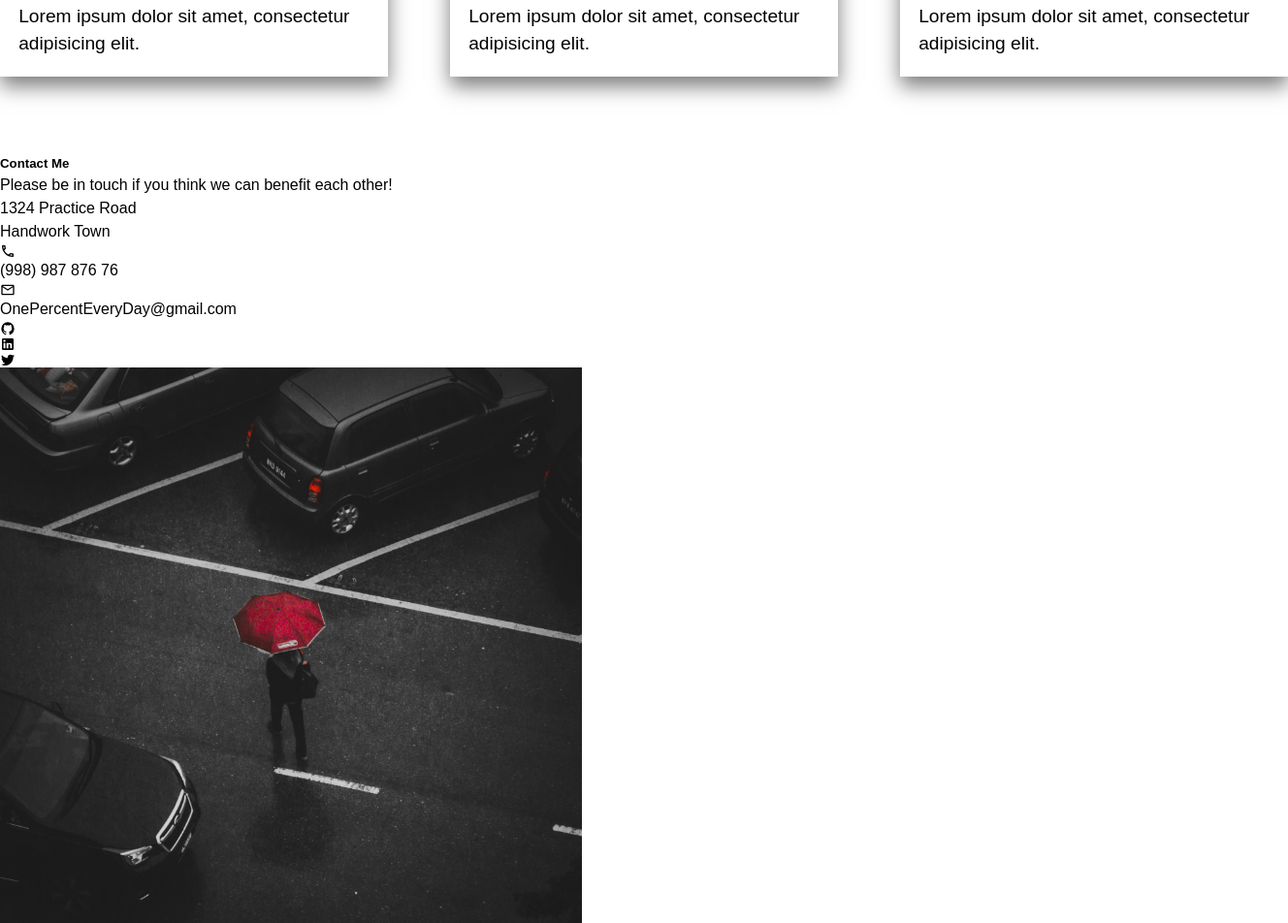
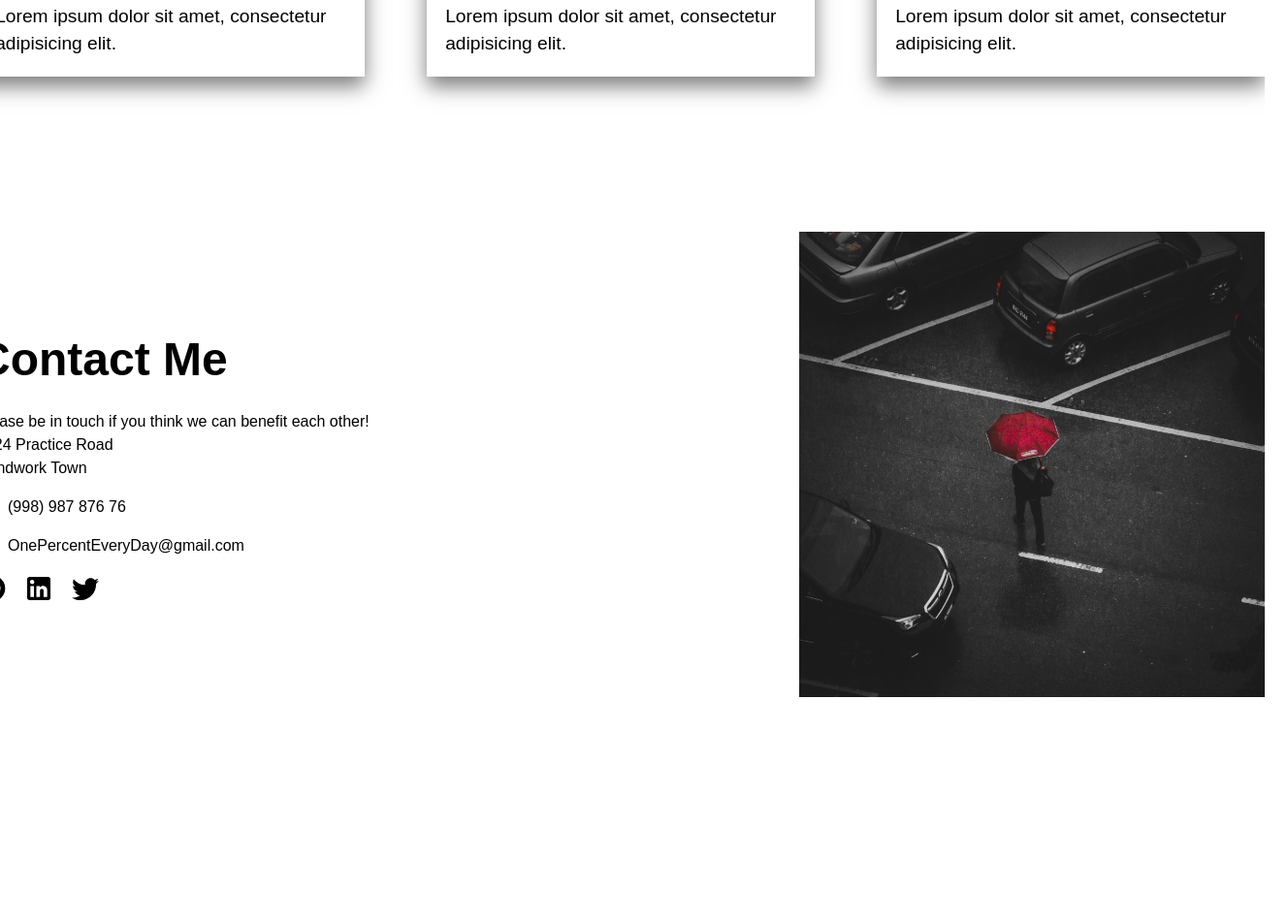
Before and after one commit to J-Herika/homePage_responsiveDesign, a website built with Vite: page index.html in a window 1280 px wide. Shown: the part 2051-3003 px from the top of the page at 97% size, 1328 px wide, since content can reach past the window. After the commit the page ends 2770 px from the top, so only its background shows below. Built offline with nearby package versions, Linux system fonts and the light colour scheme.

Commit message:
finishes adding the footer styles

```diff
--- a/index.html
+++ b/index.html
@@ -108,11 +108,13 @@
         </section>
       </section>
     </main>
-    <footer>
+    <footer class="container">
       <section class="footer-text">
         <h5>Contact Me</h5>
-        <p>Please be in touch if you think we can benefit each other!</p>
-        <p>1324 Practice Road <br />Handwork Town</p>
+        <div>
+          <p>Please be in touch if you think we can benefit each other!</p>
+          <p>1324 Practice Road <br />Handwork Town</p>
+        </div>
         <div class="footer-contact">
           <img src="assets/phone-outline.svg" alt="" />
           <p>(998) 987 876 76</p>
@@ -121,14 +123,14 @@
           <img src="assets/email-outline.svg" alt="" />
           <p>OnePercentEveryDay@gmail.com</p>
         </div>
-        <div>
+        <div class="social">
           <img src="assets/github.svg" alt="github link" /><img
             src="assets/linkedin.svg"
             alt="linkedin link"
           /><img src="assets/twitter.svg" alt="twitter link" />
         </div>
       </section>
-      <img class="profile-img" src="assets/profile.jpg" alt="" />
+      <img class="profile-img-footer" src="assets/profile.jpg" alt="" />
     </footer>
   </body>
 </html>
--- a/src/style.css
+++ b/src/style.css
@@ -3,6 +3,7 @@ body {
   display: grid;
   grid-template-rows: repeat(3, 1f);
   gap: 5rem;
+  justify-content: center;
 }
 img {
   width: 16px;
@@ -115,3 +116,37 @@ img {
 h4 {
   font-size: 2rem;
 }
+
+/* FOOTER */
+
+footer {
+  display: flex;
+  justify-content: space-between;
+  padding-top: 5rem;
+}
+.footer-text {
+  display: flex;
+  flex-direction: column;
+  gap: 1rem;
+  justify-content: center;
+}
+.footer-contact {
+  display: flex;
+  gap: 1rem;
+}
+.footer-text > h5 {
+  font-size: 3rem;
+}
+.footer-text > p {
+  font-size: 1.1rem;
+}
+.social{
+  display: flex;
+  gap: 1rem;
+}
+.social > img{
+  width: 2rem;
+}
+.profile-img-footer{
+  width: 30rem;
+}
```
